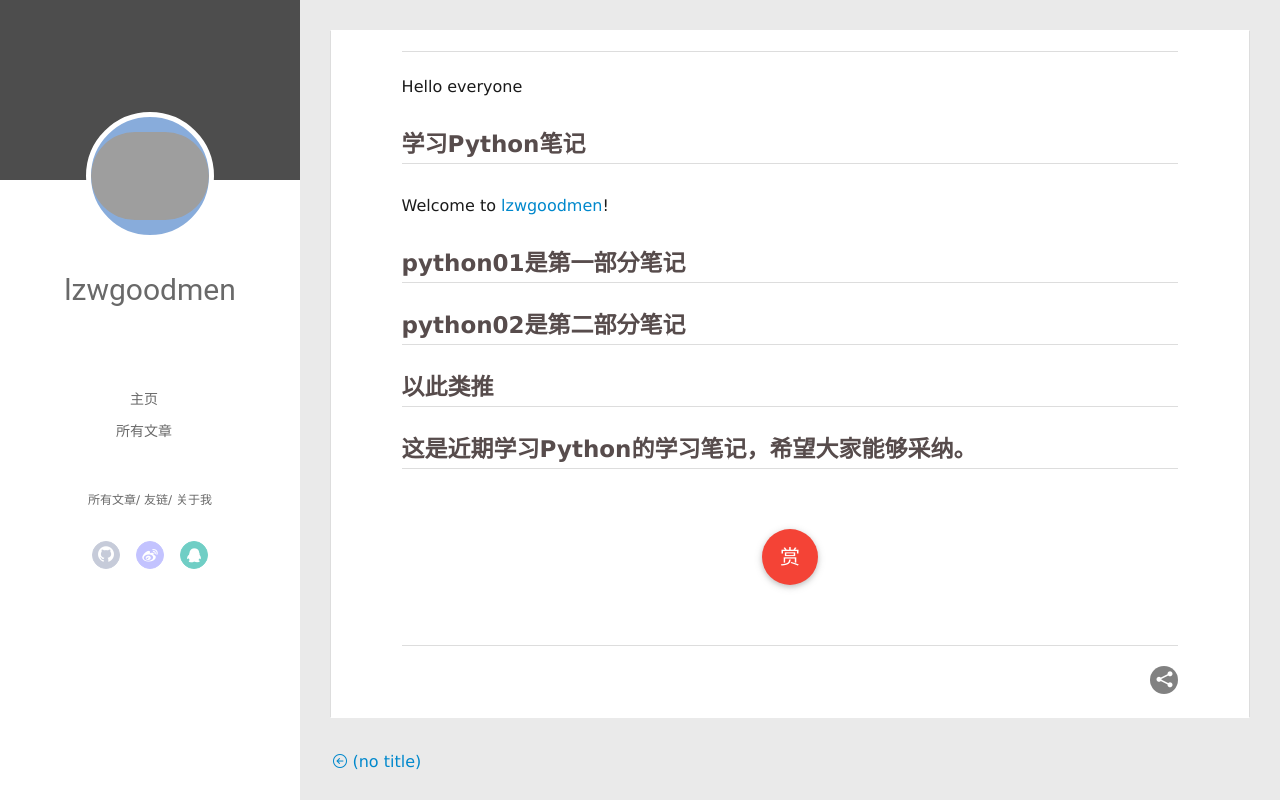
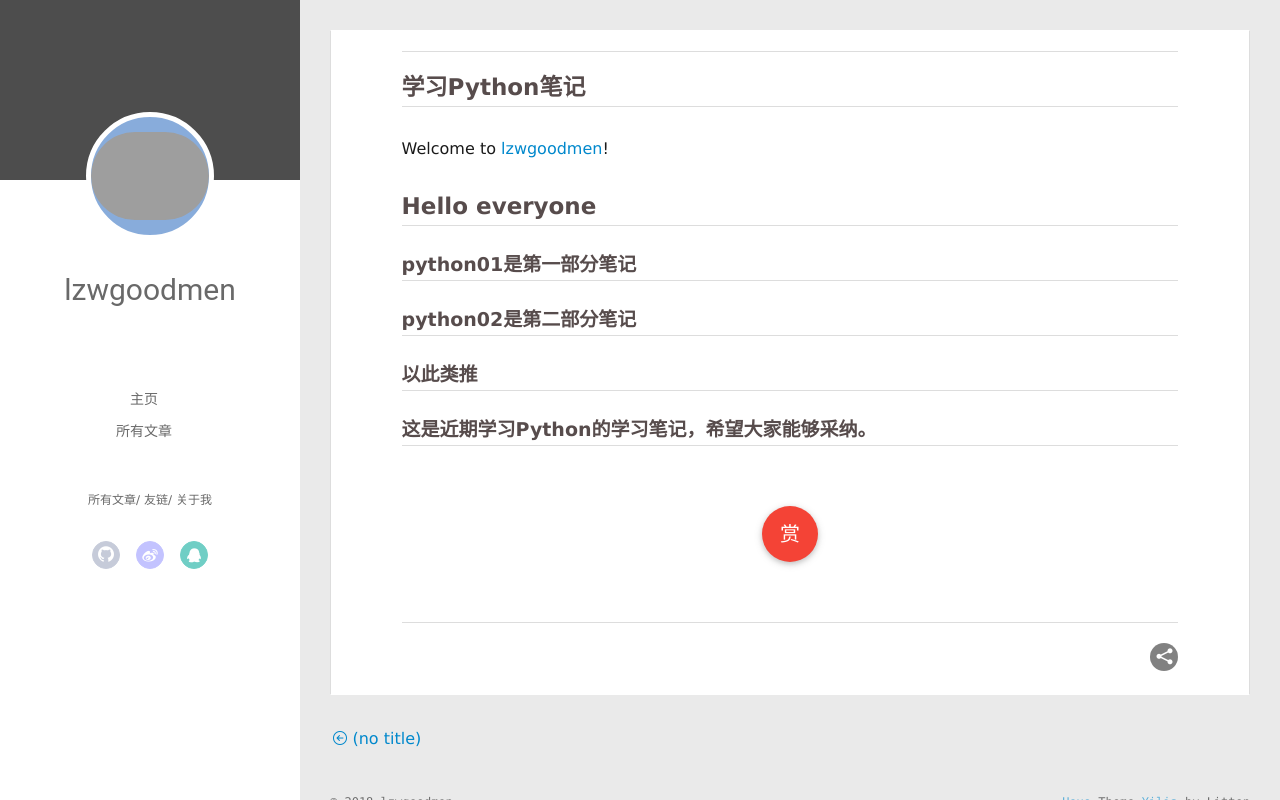
Before and after one commit to lzwgoodmen/lzwgoodmen.github.io, a plain HTML site: page 2018/07/09/hello-world/index.html in a window 1280 px wide. Drawn offline with Linux system fonts and the light colour scheme; no server answers; grey boxes are pictures that could not be loaded.

Commit message:
¡°update¡±

```diff
--- a/2018/07/09/hello-world/index.html
+++ b/2018/07/09/hello-world/index.html
@@ -8,18 +8,18 @@
   <link rel="dns-prefetch" href="http://yoursite.com">
   <title>小伟的技术博客</title>
   <meta name="viewport" content="width=device-width, initial-scale=1, maximum-scale=1">
-  <meta name="description" content="Hello everyone 学习Python笔记Welcome to lzwgoodmen! python01是第一部分笔记python02是第二部分笔记以此类推这是近期学习Python的学习笔记，希望大家能够采纳。">
+  <meta name="description" content="学习Python笔记Welcome to lzwgoodmen! Hello everyonepython01是第一部分笔记python02是第二部分笔记以此类推这是近期学习Python的学习笔记，希望大家能够采纳。">
 <meta name="keywords" content="Python、爬虫、java">
 <meta property="og:type" content="article">
 <meta property="og:title" content="小伟的技术博客">
 <meta property="og:url" content="http://yoursite.com/2018/07/09/hello-world/index.html">
 <meta property="og:site_name" content="小伟的技术博客">
-<meta property="og:description" content="Hello everyone 学习Python笔记Welcome to lzwgoodmen! python01是第一部分笔记python02是第二部分笔记以此类推这是近期学习Python的学习笔记，希望大家能够采纳。">
+<meta property="og:description" content="学习Python笔记Welcome to lzwgoodmen! Hello everyonepython01是第一部分笔记python02是第二部分笔记以此类推这是近期学习Python的学习笔记，希望大家能够采纳。">
 <meta property="og:locale" content="default">
-<meta property="og:updated_time" content="2018-07-12T02:47:48.187Z">
+<meta property="og:updated_time" content="2018-07-12T07:22:17.051Z">
 <meta name="twitter:card" content="summary">
 <meta name="twitter:title" content="小伟的技术博客">
-<meta name="twitter:description" content="Hello everyone 学习Python笔记Welcome to lzwgoodmen! python01是第一部分笔记python02是第二部分笔记以此类推这是近期学习Python的学习笔记，希望大家能够采纳。">
+<meta name="twitter:description" content="学习Python笔记Welcome to lzwgoodmen! Hello everyonepython01是第一部分笔记python02是第二部分笔记以此类推这是近期学习Python的学习笔记，希望大家能够采纳。">
 
     <link rel="alternative" href="/atom.xml" title="小伟的技术博客" type="application/atom+xml">
 
@@ -157,9 +157,8 @@
     <div class="article-entry" itemprop="articleBody">
 
         <hr>
-<p>Hello everyone</p>
 <h2 id="学习Python笔记"><a href="#学习Python笔记" class="headerlink" title="学习Python笔记"></a>学习Python笔记</h2><p>Welcome to <a href="https://lzwgoodmen.github.io/" target="_blank" rel="noopener">lzwgoodmen</a>!</p>
-<h2 id="python01是第一部分笔记"><a href="#python01是第一部分笔记" class="headerlink" title="python01是第一部分笔记"></a>python01是第一部分笔记</h2><h2 id="python02是第二部分笔记"><a href="#python02是第二部分笔记" class="headerlink" title="python02是第二部分笔记"></a>python02是第二部分笔记</h2><h2 id="以此类推"><a href="#以此类推" class="headerlink" title="以此类推"></a>以此类推</h2><h2 id="这是近期学习Python的学习笔记，希望大家能够采纳。"><a href="#这是近期学习Python的学习笔记，希望大家能够采纳。" class="headerlink" title="这是近期学习Python的学习笔记，希望大家能够采纳。"></a>这是近期学习Python的学习笔记，希望大家能够采纳。</h2>
+<h2 id="Hello-everyone"><a href="#Hello-everyone" class="headerlink" title="Hello everyone"></a>Hello everyone</h2><h3 id="python01是第一部分笔记"><a href="#python01是第一部分笔记" class="headerlink" title="python01是第一部分笔记"></a>python01是第一部分笔记</h3><h3 id="python02是第二部分笔记"><a href="#python02是第二部分笔记" class="headerlink" title="python02是第二部分笔记"></a>python02是第二部分笔记</h3><h3 id="以此类推"><a href="#以此类推" class="headerlink" title="以此类推"></a>以此类推</h3><h3 id="这是近期学习Python的学习笔记，希望大家能够采纳。"><a href="#这是近期学习Python的学习笔记，希望大家能够采纳。" class="headerlink" title="这是近期学习Python的学习笔记，希望大家能够采纳。"></a>这是近期学习Python的学习笔记，希望大家能够采纳。</h3>
 
 
 
```
Also changed, not shown: index.html (+1 -2 lines).
